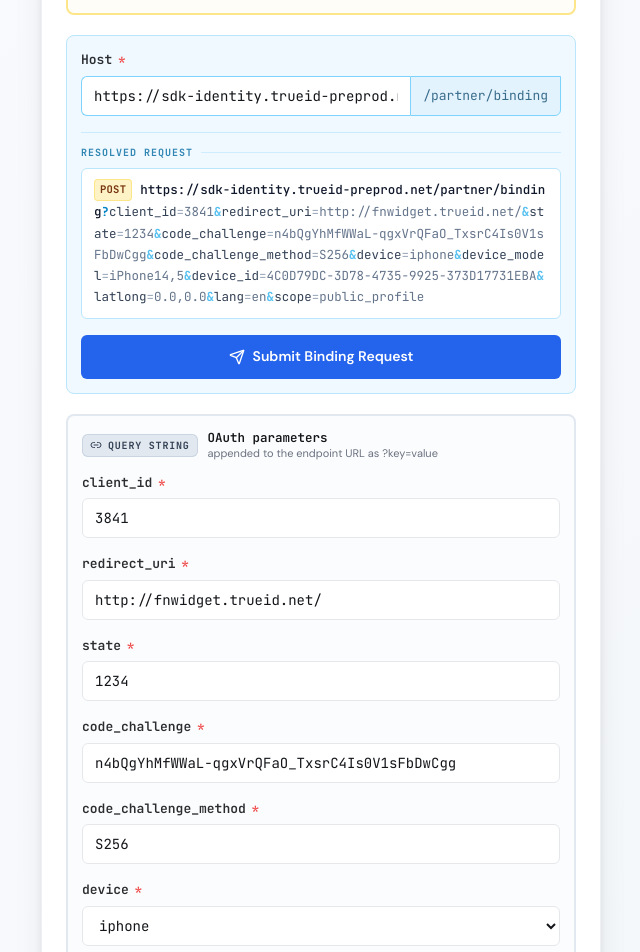
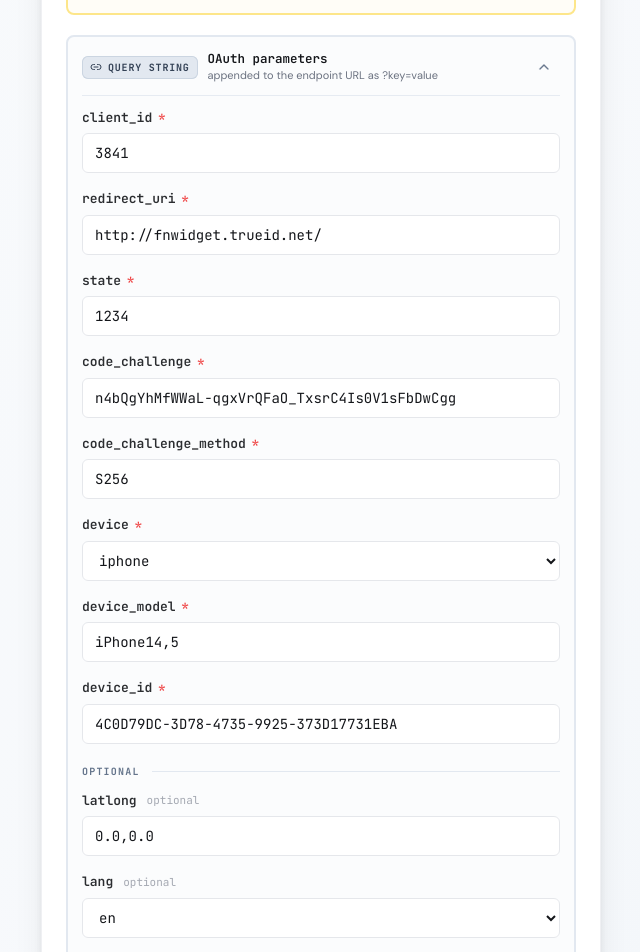
Before and after one commit to ptsangthong/demo-partner-web, a React (Vite) app: page / in a window 1280 px wide. Shown: the part 360-1312 px from the top of the page, without its empty margins (319-959 px from the left). Built offline with nearby package versions, Linux system fonts and the light colour scheme.

Commit message:
revise section

```diff
--- a/src/App.jsx
+++ b/src/App.jsx
@@ -4,7 +4,8 @@
 import { Input } from "@/components/ui/input";
 import { Label } from "@/components/ui/label";
 import { Textarea } from "@/components/ui/textarea";
-import { ClipboardPaste, RotateCcw, Send, Link2, Lock } from "lucide-react";
+import { ClipboardPaste, RotateCcw, Send, Link2, Lock, ChevronDown } from "lucide-react";
+import { cn } from "@/lib/utils";
 
 const NS = "mockPartner.";
 
@@ -37,6 +38,16 @@
   } else {
     localStorage.setItem(NS + key, value);
   }
+}
+
+function loadBool(key, defaultValue) {
+  const v = localStorage.getItem(NS + key);
+  if (v === null) return defaultValue;
+  return v === "true";
+}
+
+function persistBool(key, value) {
+  localStorage.setItem(NS + key, String(value));
 }
 
 function useField(name) {
@@ -84,13 +95,13 @@
   );
 }
 
-function ChannelHeader({ icon: Icon, tone, kind, title, subtitle }) {
+function ChannelHeader({ icon: Icon, tone, kind, title, subtitle, className }) {
   const tones = {
     amber: "bg-amber-100 text-amber-900 ring-amber-200",
     slate: "bg-slate-200 text-slate-700 ring-slate-300",
   };
   return (
-    <div className="flex items-center gap-2.5 mb-3">
+    <div className={cn("flex items-center gap-2.5", className ?? "mb-3")}>
       <span
         className={`inline-flex items-center gap-1.5 rounded-md px-2 py-1 ring-1 ring-inset font-mono text-[10px] font-bold tracking-[0.08em] uppercase ${tones[tone]}`}
       >
@@ -119,6 +130,15 @@
   const latlong = useField("latlong");
   const lang = useField("lang");
   const scope = useField("scope");
+  const [queryOpen, setQueryOpen] = useState(() => loadBool("queryOpen", true));
+
+  const toggleQueryOpen = useCallback(() => {
+    setQueryOpen((open) => {
+      const next = !open;
+      persistBool("queryOpen", next);
+      return next;
+    });
+  }, []);
 
   const oauthEntries = useMemo(
     () => ({
@@ -181,6 +201,8 @@
     latlong.reset(DEFAULTS.latlong);
     lang.reset(DEFAULTS.lang);
     scope.reset(DEFAULTS.scope);
+    setQueryOpen(true);
+    persistBool("queryOpen", true);
   }
 
   function handleSubmit(e) {
@@ -272,6 +294,115 @@
               </FieldRow>
             </div>
 
+            {/* Query String — OAuth params */}
+            <div className="rounded-lg border-2 border-slate-200 bg-slate-50/60 p-3.5 mb-5">
+              <button
+                type="button"
+                onClick={toggleQueryOpen}
+                aria-expanded={queryOpen}
+                className="w-full flex items-center justify-between gap-3 text-left rounded-md -m-1 p-1 hover:bg-slate-100/80 transition-colors"
+              >
+                <ChannelHeader
+                  icon={Link2}
+                  tone="slate"
+                  kind="Query String"
+                  title="OAuth parameters"
+                  subtitle="appended to the endpoint URL as ?key=value"
+                  className="mb-0 min-w-0 flex-1"
+                />
+                <ChevronDown
+                  className={cn(
+                    "h-4 w-4 shrink-0 text-slate-500 transition-transform duration-200",
+                    queryOpen && "rotate-180",
+                  )}
+                />
+              </button>
+
+              {queryOpen && (
+                <div className="mt-3 pt-3 border-t border-slate-200/80">
+                  <FieldRow id="client_id" label="client_id" required>
+                    <Input id="client_id" name="client_id" className="bg-white" {...clientId} />
+                  </FieldRow>
+
+                  <FieldRow id="redirect_uri" label="redirect_uri" required>
+                    <Input id="redirect_uri" name="redirect_uri" type="url" className="bg-white" {...redirectUri} />
+                  </FieldRow>
+
+                  <FieldRow id="state" label="state" required>
+                    <Input id="state" name="state" className="bg-white" {...state} />
+                  </FieldRow>
+
+                  <FieldRow id="code_challenge" label="code_challenge" required>
+                    <Input id="code_challenge" name="code_challenge" className="bg-white" {...codeChallenge} />
+                  </FieldRow>
+
+                  <FieldRow id="code_challenge_method" label="code_challenge_method" required>
+                    <Input
+                      id="code_challenge_method"
+                      name="code_challenge_method"
+                      className="bg-white"
+                      {...codeChallengeMethod}
+                    />
+                  </FieldRow>
+
+                  <FieldRow id="device" label="device" required>
+                    <select
+                      id="device"
+                      name="device"
+                      className="flex h-10 w-full rounded-md border border-input bg-white px-3 py-2 text-sm font-mono ring-offset-background focus-visible:outline-none focus-visible:ring-2 focus-visible:ring-ring focus-visible:ring-offset-2"
+                      {...device}
+                    >
+                      <option value="web">web</option>
+                      <option value="iphone">iphone</option>
+                      <option value="android">android</option>
+                    </select>
+                  </FieldRow>
+
+                  <FieldRow id="device_model" label="device_model" required>
+                    <Input id="device_model" name="device_model" className="bg-white" {...deviceModel} />
+                  </FieldRow>
+
+                  <FieldRow id="device_id" label="device_id" required>
+                    <Input id="device_id" name="device_id" className="bg-white" {...deviceId} />
+                  </FieldRow>
+
+                  <div className="flex items-center gap-3 mt-5 mb-3">
+                    <span className="text-[10px] font-mono font-bold tracking-[0.12em] uppercase text-slate-500 shrink-0">
+                      Optional
+                    </span>
+                    <div className="h-px flex-1 bg-slate-200" />
+                  </div>
+
+                  <FieldRow id="latlong" label="latlong" required={false}>
+                    <Input
+                      id="latlong"
+                      name="latlong"
+                      pattern="-?\d+(\.\d+)?,-?\d+(\.\d+)?"
+                      placeholder="lat,long"
+                      className="bg-white"
+                      {...latlong}
+                    />
+                  </FieldRow>
+
+                  <FieldRow id="lang" label="lang" required={false}>
+                    <select
+                      id="lang"
+                      name="lang"
+                      className="flex h-10 w-full rounded-md border border-input bg-white px-3 py-2 text-sm font-mono ring-offset-background focus-visible:outline-none focus-visible:ring-2 focus-visible:ring-ring focus-visible:ring-offset-2"
+                      {...lang}
+                    >
+                      <option value="en">en</option>
+                      <option value="th">th</option>
+                    </select>
+                  </FieldRow>
+
+                  <FieldRow id="scope" label="scope" required={false}>
+                    <Input id="scope" name="scope" className="bg-white" {...scope} />
+                  </FieldRow>
+                </div>
+              )}
+            </div>
+
             {/* Host + Resolved URL + Submit */}
             <div className="rounded-lg bg-sky-50 border border-sky-200 p-3.5 mb-5">
               <FieldRow id="host" label="Host" required>
@@ -322,84 +453,6 @@
                 Submit Binding Request
               </Button>
             </div>
-
-            {/* Query String — OAuth params */}
-            <div className="rounded-lg border-2 border-slate-200 bg-slate-50/60 p-3.5">
-              <ChannelHeader
-                icon={Link2}
-                tone="slate"
-                kind="Query String"
-                title="OAuth parameters"
-                subtitle="appended to the endpoint URL as ?key=value"
-              />
-
-              <FieldRow id="client_id" label="client_id" required>
-                <Input id="client_id" name="client_id" className="bg-white" {...clientId} />
-              </FieldRow>
-
-              <FieldRow id="redirect_uri" label="redirect_uri" required>
-                <Input id="redirect_uri" name="redirect_uri" type="url" className="bg-white" {...redirectUri} />
-              </FieldRow>
-
-              <FieldRow id="state" label="state" required>
-                <Input id="state" name="state" className="bg-white" {...state} />
-              </FieldRow>
-
-              <FieldRow id="code_challenge" label="code_challenge" required>
-                <Input id="code_challenge" name="code_challenge" className="bg-white" {...codeChallenge} />
-              </FieldRow>
-
-              <FieldRow id="code_challenge_method" label="code_challenge_method" required>
-                <Input id="code_challenge_method" name="code_challenge_method" className="bg-white" {...codeChallengeMethod} />
-              </FieldRow>
-
-              <FieldRow id="device" label="device" required>
-                <select
-                  id="device"
-                  name="device"
-                  className="flex h-10 w-full rounded-md border border-input bg-white px-3 py-2 text-sm font-mono ring-offset-background focus-visible:outline-none focus-visible:ring-2 focus-visible:ring-ring focus-visible:ring-offset-2"
-                  {...device}
-                >
-                  <option value="web">web</option>
-                  <option value="iphone">iphone</option>
-                  <option value="android">android</option>
-                </select>
-              </FieldRow>
-
-              <FieldRow id="device_model" label="device_model" required>
-                <Input id="device_model" name="device_model" className="bg-white" {...deviceModel} />
-              </FieldRow>
-
-              <FieldRow id="device_id" label="device_id" required>
-                <Input id="device_id" name="device_id" className="bg-white" {...deviceId} />
-              </FieldRow>
-
-              <div className="flex items-center gap-3 mt-5 mb-3">
-                <span className="text-[10px] font-mono font-bold tracking-[0.12em] uppercase text-slate-500 shrink-0">
-                  Optional
-                </span>
-                <div className="h-px flex-1 bg-slate-200" />
-              </div>
-
-              <FieldRow id="latlong" label="latlong" required={false}>
-                <Input
-                  id="latlong"
-                  name="latlong"
-                  pattern="-?\d+(\.\d+)?,-?\d+(\.\d+)?"
-                  placeholder="lat,long"
-                  className="bg-white"
-                  {...latlong}
-                />
-              </FieldRow>
-
-              <FieldRow id="lang" label="lang" required={false}>
-                <Input id="lang" name="lang" className="bg-white" {...lang} />
-              </FieldRow>
-
-              <FieldRow id="scope" label="scope" required={false}>
-                <Input id="scope" name="scope" className="bg-white" {...scope} />
-              </FieldRow>
-            </div>
           </form>
         </CardContent>
       </Card>
```
